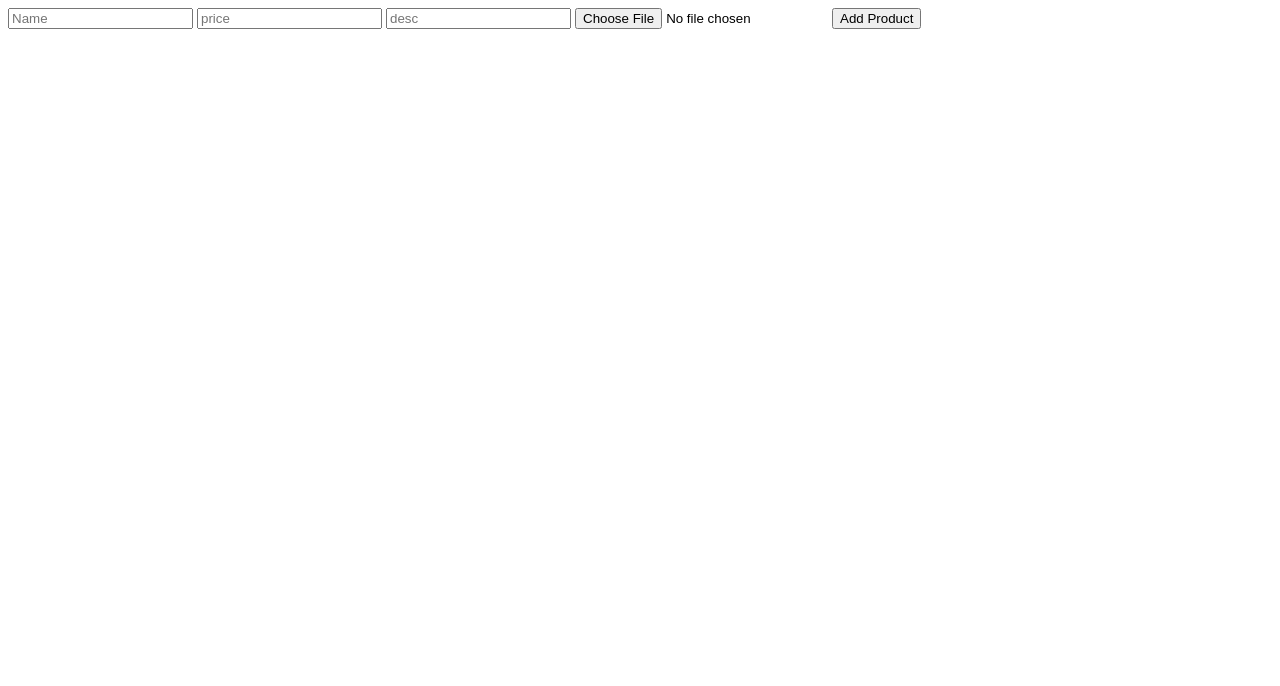
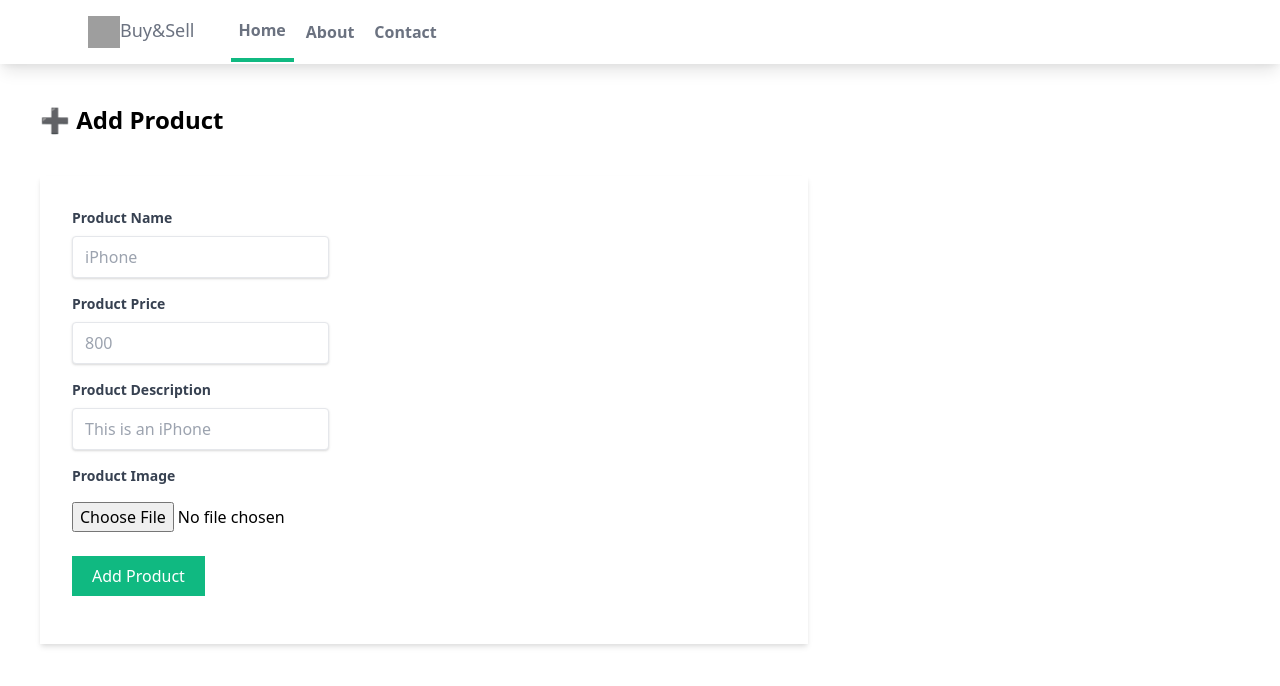
Before and after one commit to YoolutiPhalyngki/mysite, a Django app: page /myapp/products/add/ in a window 1280 px wide. Shown: the top 686 px of the page. Run offline with Django 4.2, Linux system fonts and the light colour scheme; style sheets or scripts are compiled from the project's sources; grey boxes are pictures that could not be loaded.

Commit message:
Design and styling the add Product page with Tailwindcss class

```diff
--- a/myapp/templates/myapp/addproduct.html
+++ b/myapp/templates/myapp/addproduct.html
@@ -1,8 +1,30 @@
-<form method="POST" enctype="multipart/form-data">
+{% extends "myapp/base.html" %}
+{% block content %}
+<h1 class="text-2xl m-10 font-bold"> ➕ Add Product</h1>
+<form class="w-3/5 bg-white shadow-md m-10 px-8 py-8" method="POST" enctype="multipart/form-data">
     {% csrf_token %}
-    <input placeholder="Name" type="text" name="name" id="name">
-    <input placeholder="price" type="text" name="price" id="price">
-    <input placeholder="desc" type="text" name="desc" id="desc">
-    <input type="file" accept="image/*" name="upload" id="upload">
-    <input type="submit" name="Add Product" value="Add Product" id="">
+    <div class="mb-4">
+        <label class="block text-gray-700 text-sm font-bold mb-2" for="">Product Name</label>
+        <input class="shadow apperance-none border rounded py-2 px-3 mr-10 text-gray-700" placeholder="iPhone" type="text" name="name" id="name">
+    </div>
+    <div class="mb-4">
+        <label class="block text-gray-700 text-sm font-bold mb-2" for="">Product Price</label>
+        <input class="shadow apperance-none border rounded py-2 px-3 mr-10 text-gray-700" placeholder="800" type="text" name="price" id="price">
+    </div>
+    <div class="mb-4">
+        <label class="block text-gray-700 text-sm font-bold mb-2" for="">Product Description</label>
+        <input class="shadow apperance-none border rounded py-2 px-3 mr-10 text-gray-700" placeholder="This is an iPhone" type="text" name="desc" id="desc">
+    </div>
+    <div class="mb-4">
+        <label class="block text-gray-700 text-sm font-bold mb-2" for="">Product Image</label>
+        <input class="py-2" type="file" accept="image/*" name="upload" id="upload">
+    </div>
+    <div class="mb-4">
+        <input class="bg-green-500 text-white px-5 py-2" type="submit" name="Add Product" value="Add Product" id="">
+    </div>
+
+
+
+
 </form>
+{% endblock  %}
```
